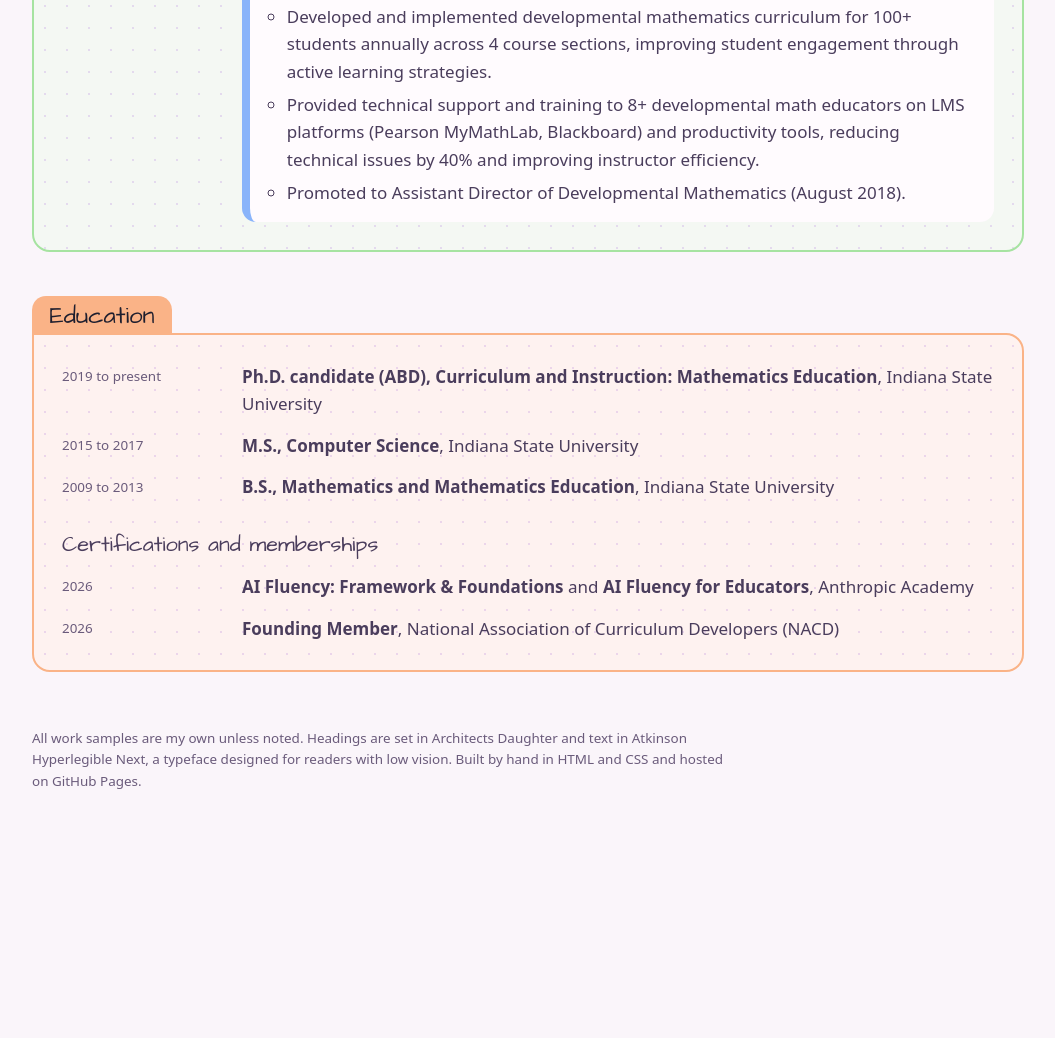
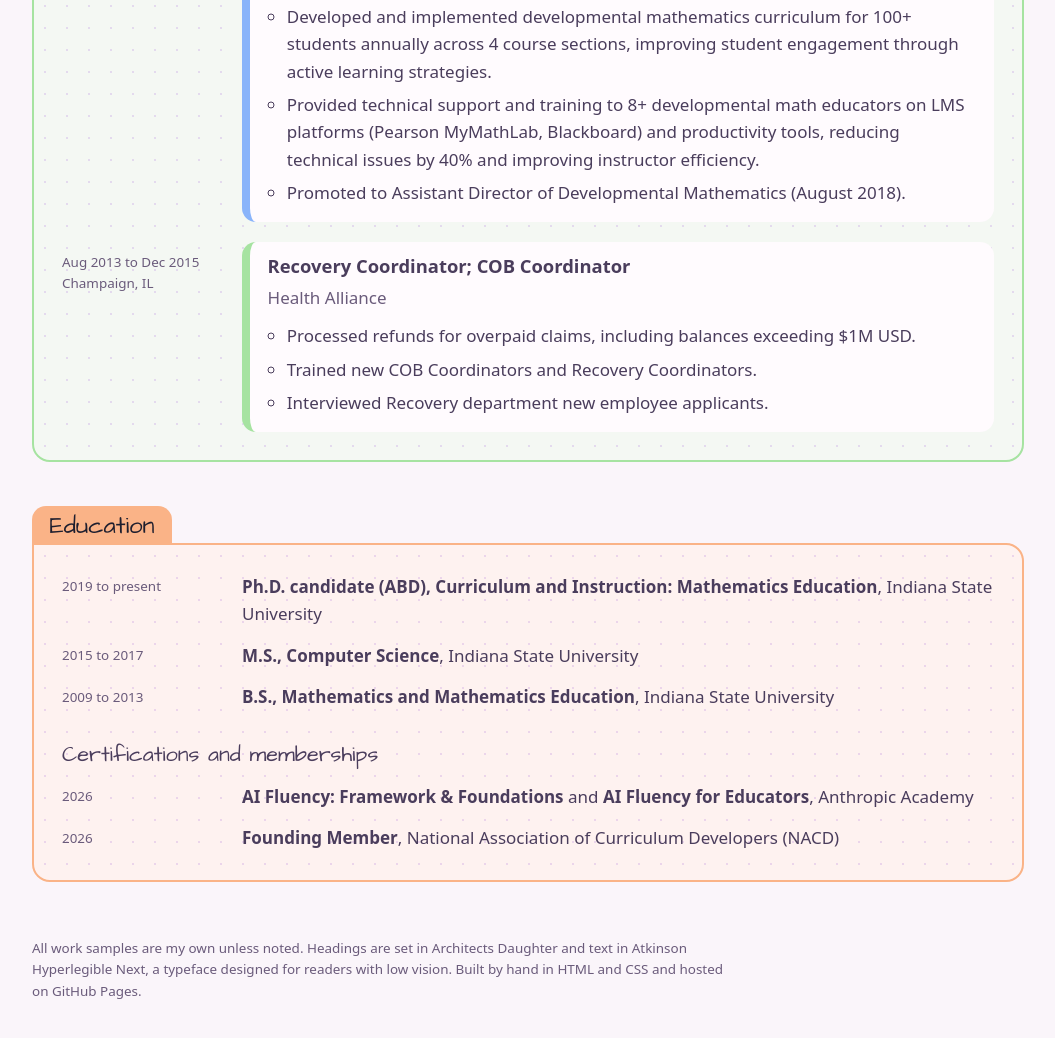
Before and after one commit to chelsyschnabel/chelsyschnabel.github.io, a plain HTML site: page index.html in a window 1280 px wide. Shown: the part 6555-7593 px from the top of the page, without its empty margins (112-1167 px from the left). Before the commit the page ends 7395 px from the top, so only its background shows below. Drawn offline with Linux system fonts and the light colour scheme; a web font is replaced by a local one.

Commit message:
Add Recovery Coordinator job details to index.html
Added job experience for Recovery Coordinator role.

```diff
--- a/index.html
+++ b/index.html
@@ -291,6 +291,18 @@
             </ul>
           </div>
         </li>
+        <li class="job">
+          <p class="job-when"><span>Aug 2013 to Dec 2015</span><span>Champaign, IL</span></p>
+          <div class="job-body">
+            <h3>Recovery Coordinator; COB Coordinator</h3>
+            <p class="job-org">Health Alliance</p>
+            <ul>
+              <li>Processed refunds for overpaid claims, including balances exceeding $1M USD.</li>
+              <li>Trained new COB Coordinators and Recovery Coordinators.</li>
+              <li>Interviewed Recovery department new employee applicants.</li>
+            </ul>
+          </div>
+        </li>
       </ol>
       </div>
     </div>
```
